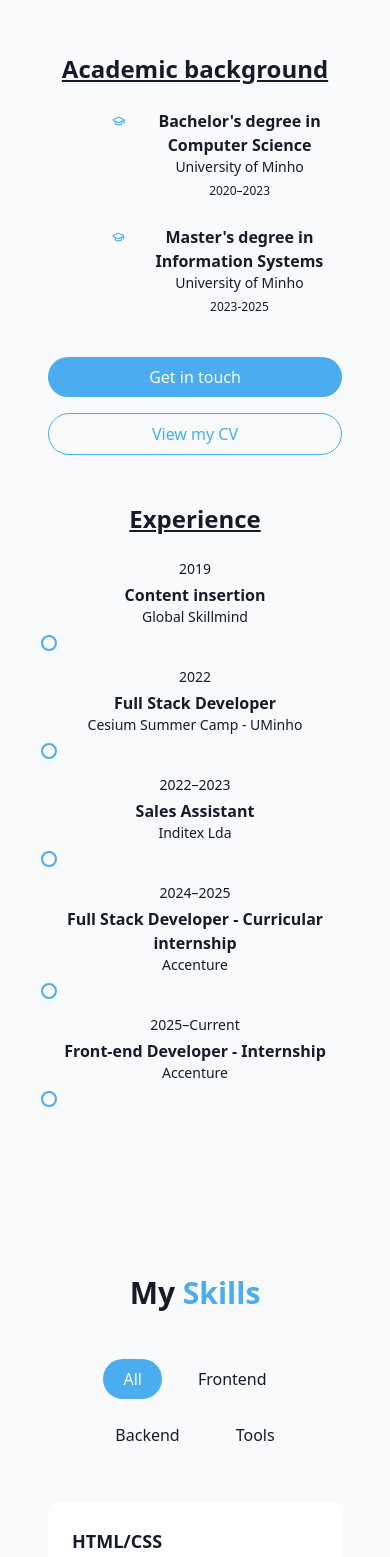
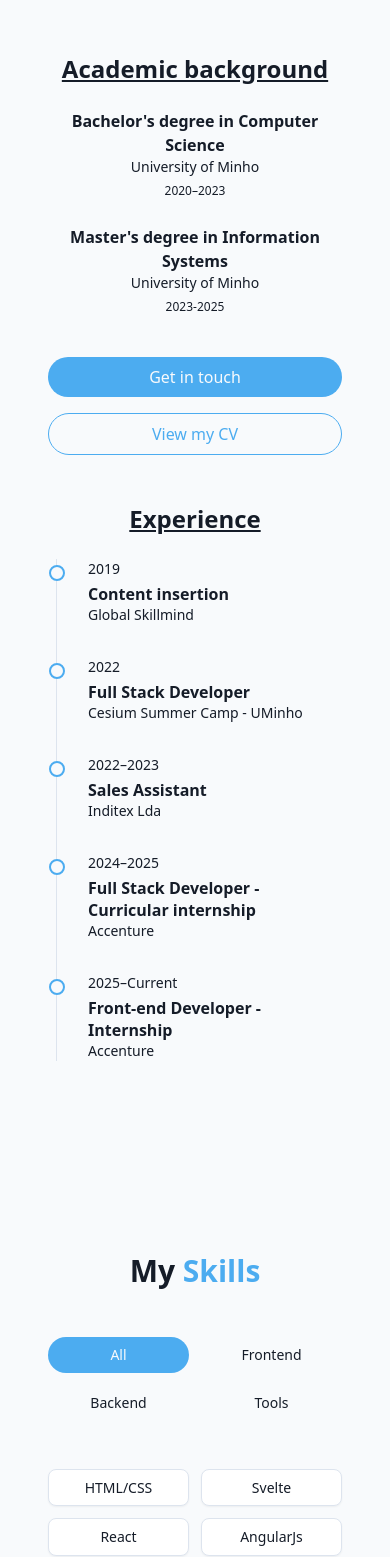
Before and after one commit to Sarafont/personal-portfolio, a React (Vite) app: page / in a window 390 px wide. Shown: the part 971-2528 px from the top of the page. Built offline with nearby package versions, Linux system fonts and the light colour scheme.

Commit message:
New mobile version

```diff
--- a/src/components/Academic.jsx
+++ b/src/components/Academic.jsx
@@ -5,8 +5,27 @@ export function Academic() {
   const { t } = useTranslation();
 
   return (
-    <div className="space-y-6">
+    <>
+      {/* MOBILE */}
+      <div className="md:hidden space-y-6 flex flex-col justify-center">
+        <div className="flex items-start gap-4">
+          <div>
+            <p className="font-semibold">{t("academic.bachelor")}</p>
+            <p className="text-sm text-muted-foreground">{t("academic.university")}</p>
+            <span className="text-xs text-muted-foreground">{t("academic.bYear")}</span>
+          </div>
+        </div>
 
+        <div className="flex items-start gap-4">
+          <div>
+            <p className="font-semibold">{t("academic.master")}</p>
+            <p className="text-sm text-muted-foreground">{t("academic.university")}</p>
+            <span className="text-xs text-muted-foreground">{t("academic.mYear")}</span>
+          </div>
+        </div>
+      </div>
+      {/* Desktop */}
+      <div className="hidden md:block space-y-6">
         <ol className="relative pl-16 space-y-6">
           <li className="relative">
             <div className="flex items-start gap-3">
@@ -31,5 +50,6 @@ export function Academic() {
           </li>
         </ol>
       </div>
+    </>
   );
 }
--- a/src/components/Contact.jsx
+++ b/src/components/Contact.jsx
@@ -6,7 +6,7 @@ export const Contact = () => {
 
     return (
         <section id="contact" className="py-24 px-4 relative bg-secondary/30">
-            <div className="conatainer mx-auto max-w-5xl">
+            <div className="container mx-auto max-w-5xl">
                 <h2 className="text-3xl md:text-4xl font-bold mb-4 text-center">
                     {t("contact.title")}{" "}<span className="text-primary">{t("contact.title2")}</span>
                 </h2>
@@ -20,29 +20,58 @@ export const Contact = () => {
                         {t("contact.info")}
                     </h3>
 
-                    <div className="space-x-6 justify-center flex items-center">
-                        {/*Email*/}
+                    {/* MOBILE */}
+                    <div className="md:hidden flex flex-col gap-6 items-center">
+                        <div className="flex flex-col items-center text-center">
+                            <div className="flex rounded-full gap-2 p-3 bg-primary/10 mb-2">
+                                <Mail className="h-5 w-5 text-primary mt-0.5" />
+                                 <h4 className="font-medium">Email</h4>
+                            </div>
+                            <a
+                                href="mailto:sarafontes2001@gmail.com"
+                                className="text-muted-foreground hover:text-primary transition-colors break-all text-sm"
+                            >
+                                {t("contact.email")}
+                            </a>
+                        </div>
+
+                        <div className="flex flex-col items-center text-center">
+                            <div className="flex rounded-full gap-2 p-3 bg-primary/10 mb-2">
+                                <Map className="h-5 w-5 text-primary mt-0.5" />
+                                <h4 className="font-medium">{t("contact.location")}</h4>
+                            </div>
+                            <p className="text-muted-foreground text-sm">
+                                {t("contact.city")}
+                            </p>
+                        </div>
+                    </div>
+
+                    {/* DESKTOP */}
+                    <div className="hidden md:flex gap-10 justify-center items-center">
                         <div className="flex items-start space-x-4">
-                            <div className="p-3 rounded-full bg-primary/10">
-                                <Mail className="h-6 w-6 text-primary"/>
+                            <div className="p-3 rounded-full bg-primary/10 shrink-0">
+                                <Mail className="h-6 w-6 text-primary" />
                             </div>
                             <div>
-                                <h4 className="font-medium">Email</h4>
-                                <a href="mailto:sarafontes2001@gmail.com" className="text-muted-foreground hover:text-primary transition-colors">
-                                    {t("contact.email")}
-                                </a>
+                            <h4 className="font-medium">Email</h4>
+                            <a
+                                href="mailto:sarafontes2001@gmail.com"
+                                className="text-muted-foreground hover:text-primary transition-colors"
+                            >
+                                {t("contact.email")}
+                            </a>
                             </div>
                         </div>
-                        {/**/}
+
                         <div className="flex items-start space-x-4">
-                            <div className="p-3 rounded-full bg-primary/10">
-                                <Map className="h-6 w-6 text-primary"/>
+                            <div className="p-3 rounded-full bg-primary/10 shrink-0">
+                                <Map className="h-6 w-6 text-primary" />
                             </div>
                             <div>
-                                <h4 className="font-medium">{t("contact.location")}</h4>
-                                <a className="text-muted-foreground hover:text-primary transition-colors">
+                            <h4 className="font-medium">{t("contact.location")}</h4>
+                                <p className="text-muted-foreground">
                                     {t("contact.city")}
-                                </a>
+                                </p>
                             </div>
                         </div>
                     </div>
--- a/src/components/Experience.jsx
+++ b/src/components/Experience.jsx
@@ -1,8 +1,32 @@
 export function ExperienceTimeline({ experiences }) {
   return (
-    <div className="relative">
-      {/* Linha central (aparece a partir de md) */}
-      <div className="hidden md:block absolute left-1/2 top-0 h-full w-px -translate-x-1/2 bg-border" />
+    <>
+      {/* MOBILE */}
+      <div className="md:hidden relative">
+        <div className="absolute left-2 top-0 h-full w-px bg-border" />
+
+        <ul className="space-y-8 items-start">
+          {experiences.map((exp, index) => (
+            <li key={`${exp.date}-${exp.role}-${index}`} className="relative pl-10">
+              <span className="absolute left-[1px] top-1.5 h-4 w-4 rounded-full bg-background border-2 border-primary" />
+
+              <div className="text-left">
+                <time className="block text-sm text-muted-foreground">{exp.date}</time>
+                <div className="mt-1 font-semibold leading-snug">{exp.role}</div>
+                <div className="text-sm text-muted-foreground">{exp.company}</div>
+
+                {exp.description ? (
+                  <p className="mt-2 text-sm text-muted-foreground">{exp.description}</p>
+                ) : null}
+              </div>
+            </li>
+          ))}
+        </ul>
+      </div>
+
+      {/* DESKTOP */}
+      <div className="hidden md:block relative">
+        <div className="absolute left-1/2 top-0 h-full w-px -translate-x-1/2 bg-border" />
 
         <ul className="space-y-10">
           {experiences.map((exp, index) => {
@@ -10,10 +34,8 @@ export function ExperienceTimeline({ experiences }) {
 
             return (
               <li key={`${exp.date}-${exp.role}-${index}`} className="relative">
-              {/* Layout desktop: 2 colunas com centro */}
-              <div className="grid grid-cols-1 md:grid-cols-2 md:gap-12 items-start">
-                {/* Coluna esquerda */}
-                <div className={isLeft ? "md:text-right" : "md:order-2 md:text-left"}>
+                <div className="grid grid-cols-2 gap-12 items-start">
+                  <div className={isLeft ? "text-right" : "order-2 text-left"}>
                     <div>
                       <time className="block text-sm text-muted-foreground">{exp.date}</time>
                       <div className="mt-1 font-semibold">{exp.role}</div>
@@ -25,24 +47,17 @@ export function ExperienceTimeline({ experiences }) {
                     </div>
                   </div>
 
-                {/* Coluna direita (vazia quando o card está à esquerda; e vice-versa) */}
-                <div className={isLeft ? "hidden md:block" : "hidden md:block md:order-1"} />
+                  <div className={isLeft ? "" : "order-1"} />
                 </div>
 
-              {/* Dot no centro (desktop) */}
-              <span className="hidden md:block absolute left-1/2 top-4 -translate-x-1/2">
+                <span className="absolute left-1/2 top-4 -translate-x-1/2">
                   <span className="block h-4 w-4 rounded-full bg-background border-2 border-primary" />
                 </span>
-
-              {/* Dot + linha para mobile (linha à esquerda, mais simples) */}
-              <div className="md:hidden relative pl-6">
-                <span className="absolute left-0 top-2 h-full w-px bg-border" />
-                <span className="absolute left-[-7px] top-2 h-4 w-4 rounded-full bg-background border-2 border-primary" />
-              </div>
               </li>
             );
           })}
         </ul>
       </div>
+    </>
   );
 }
--- a/src/components/Skills.jsx
+++ b/src/components/Skills.jsx
@@ -48,8 +48,26 @@ export const Skills = () => {
                     {t("skills.title")}{" "}<span className="text-primary">{t("skills.title2")}</span>
                 </h2>
 
-                {/* Filtros */}
-                <div className="flex flex-wrap justify-center gap-4 mb-12">
+                {/* Filtros Mobile*/}
+                <div className="grid grid-cols-2 gap-3 mb-12 md:hidden">
+                    {categories.map((c) => (
+                        <button
+                        key={c.key}
+                        onClick={() => setActiveCategory(c.key)}
+                        className={cn(
+                            "px-4 py-2 rounded-full transition-colors duration-300 capitalize cursor-pointer text-sm",
+                            activeCategory === c.key
+                            ? "bg-primary text-primary-foreground"
+                            : "bg-secondary/70 text-foreground hover:bg-secondary"
+                        )}
+                        >
+                        {c.label}
+                        </button>
+                    ))}
+                </div>
+
+                {/* Filtros Desktop*/}
+                <div className="hidden md:flex flex-wrap justify-center gap-4 mb-12">
                     {categories.map((c) => (
                         <button
                             key={c.key}
@@ -66,8 +84,22 @@ export const Skills = () => {
                     ))}
                 </div>
 
-                {/* Cards */}
-                <div className="grid grid-cols-1 sm:grid-cols-2 lg:grid-cols-3 gap-6">
+                {/* Cards Mobile*/}
+                <div className="grid grid-cols-2 sm:grid-cols-3 gap-3 md:hidden">
+                    {filteredSkills.map((skill, key) => (
+                        <div
+                        key={key}
+                        className="bg-card px-2 py-2 rounded-lg shadow-xs border text-center"
+                        >
+                        <h3 className="font-small text-sm leading-snug break-words">
+                            {skill.name}
+                        </h3>
+                        </div>
+                    ))}
+                </div>
+
+                {/* Cards Desktop*/}
+                <div className="hidden md:grid grid-cols-1 sm:grid-cols-2 lg:grid-cols-3 gap-6">
                     {filteredSkills.map((skill, key) => (
                         <div key={key} className="bg-card p-6 rounded-lg shadow-xs card-hover">
                             <div className="text-left mb-4">
```
Lines whose indentation alone changed are shown as unchanged.
